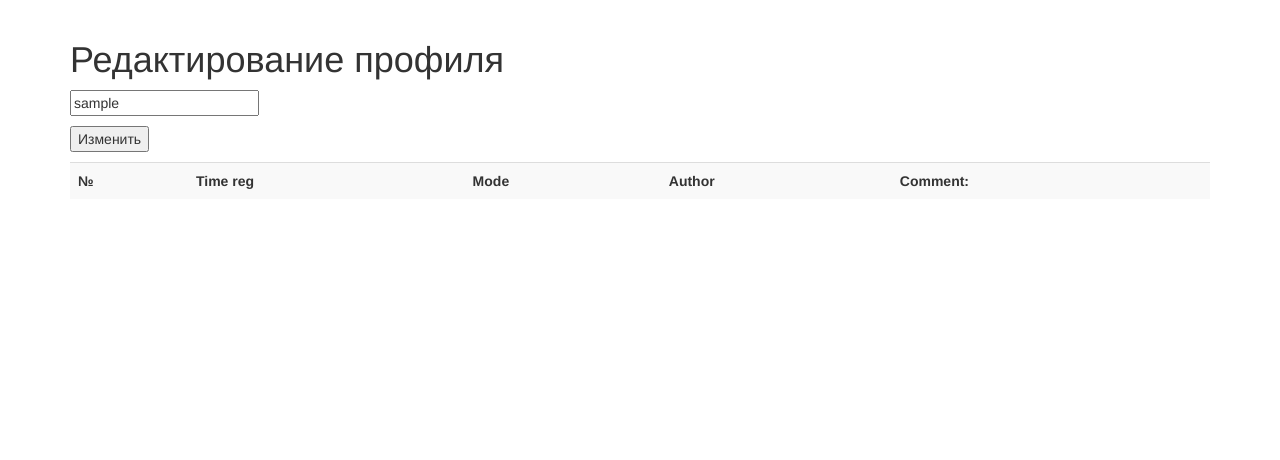
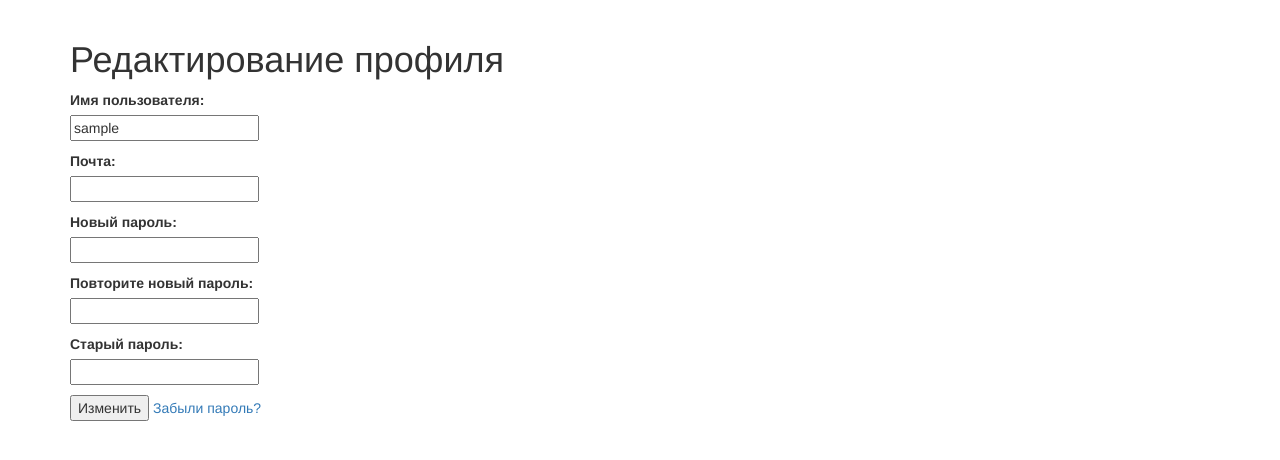
Before and after one commit to Dresvyannikov/task_manager, a Flask app: page /edit_profile in a window 1280 px wide. Shown: the part 52-512 px from the top of the page. Run offline with Flask 2, Linux system fonts and the light colour scheme; the visitor is signed in with stand-in values (Sample User, id 1); data comes from the database, SQL or seed files in the repository; lists and menus that the app fills with data are empty; some libraries are stand-ins or nearby versions.

Commit message:
Редактирование профиля текущего юзера

```diff
--- a/app/forms.py
+++ b/app/forms.py
@@ -1,4 +1,4 @@
-#!/usr/bin/env python2
+#!/usr/bin/env python3
 # -*- coding: utf-8 -*-
 
 from flask_wtf import FlaskForm
@@ -10,8 +10,7 @@ from wtforms import SelectMultipleField
 from wtforms import StringField
 from wtforms.validators import EqualTo
 from wtforms.validators import DataRequired
-from wtforms.validators import InputRequired
-
+from flask_login import current_user
 from wtforms.validators import Email
 from wtforms.validators import ValidationError
 from app.models import User
@@ -69,10 +68,25 @@ class TaskForm(FlaskForm):
 
 
 class EditProfileForm(FlaskForm):
-    username = StringField('Имя пользователя', validators=[DataRequired()])
+    username = StringField('Имя пользователя:', validators=[DataRequired()])
+    email = StringField("Почта:", validators=[DataRequired("Введите почтовый адрес"),
+                                             Email(message="Неверный формат почты")])
+    password = PasswordField("Новый пароль:", validators=[DataRequired(message="Отсутствует пароль")])
+    password2 = PasswordField("Повторите новый пароль:", validators=[DataRequired(message="Повторите пароль"),
+                                                               EqualTo('password', message="Нет совпадения паролей")])
+    old_password = PasswordField("Старый пароль:", validators=[DataRequired(message="Отсутствует пароль")])
     submit = SubmitField('Изменить')
 
     def validate_username(self, username):
         user = User.query.filter_by(username=username.data).first()
+        if not user == current_user:
+            raise ValidationError("Пользователь существует")
+
+    def validate_email(self, email):
+        user = User.query.filter_by(email=email.data).first()
         if user is not None:
-            raise ValidationError("Пользователь существует")
+            raise ValidationError("Эта почта уже зарегистрирована")
+
+    def validate_old_password(self, old_password):
+        if not current_user.check_password(old_password.data):
+            raise ValidationError("Неверный пароль")
--- a/app/routes.py
+++ b/app/routes.py
@@ -1,4 +1,4 @@
-#!/usr/bin/env python2
+#!/usr/bin/env python3
 # -*- coding: utf-8 -*-
 
 from flask import render_template
@@ -134,6 +134,8 @@ def edit_profile():
     form = EditProfileForm()
     if form.validate_on_submit():
         current_user.username = form.username.data
+        current_user.email = form.email.data
+        current_user.set_password(form.password.data)
         db.session.commit()
         flash("Данные профиля успешно изменены")
         return redirect(url_for('edit_profile'))
--- a/app/templates/edit_profile.html
+++ b/app/templates/edit_profile.html
@@ -6,17 +6,48 @@
     <form action="" method="post">
         {{ form.hidden_tag() }}
         <p>
-            {{ form.username.lable }}
-            {{ form.username }}
-        </p>
+            {{ form.username.label }}<br>
+            {{ form.username }}<br>
             {% for error in form.username.errors %}
             <span style="color: red;">[{{ error }}]</span>
             {% endfor %}
+        </p>
+        <p>
+            {{form.email.label}}<br>
+            {{form.email}}<br>
+            {% for error in form.email.errors %}
+            <span style="color: red;">[{{ error }}]</span>
+            {% endfor %}
+        </p>
+
+        <p>
+            {{form.password.label}}<br>
+            {{form.password}}<br>
+            {% for error in form.password.errors %}
+            <span style="color: red;">[{{ error }}]</span>
+            {% endfor %}
+        </p>
+
+        <p>
+            {{form.password2.label}}<br>
+            {{form.password2}}<br>
+            {% for error in form.password2.errors %}
+            <span style="color: red;">[{{ error }}]</span>
+            {% endfor %}
+        </p>
+
+        <p>
+            {{form.old_password.label}}<br>
+            {{form.old_password}}<br>
+            {% for error in form.old_password.errors %}
+            <span style="color: red;">[{{ error }}]</span>
+            {% endfor %}
+        </p>
+
         <p>
             {{ form.submit}}
+            <a href="{{ url_for('edit_profile') }}">Забыли пароль?</a>
         </p>
     </form>
 
-    {% include '_tasks_table.html' %}
-
 {% endblock %}
--- a/app/templates/user.html
+++ b/app/templates/user.html
@@ -3,8 +3,9 @@
 {% block app_content %}
 
     <h1>Профиль пользователя: {{ user.username }}</h1>
+    <div>Почта: {{ user.email }}</div>
     {% if current_user == user %}
-    <a href="{{ url_for('edit_profile') }}">Настройки</a>
+    <a href="{{ url_for('edit_profile') }}">Редактировать профиль</a>
     {% endif %}
 
     {% include '_tasks_table.html' %}
```
Also changed, not shown: config.py (+8 -1 lines), 1 other file.
